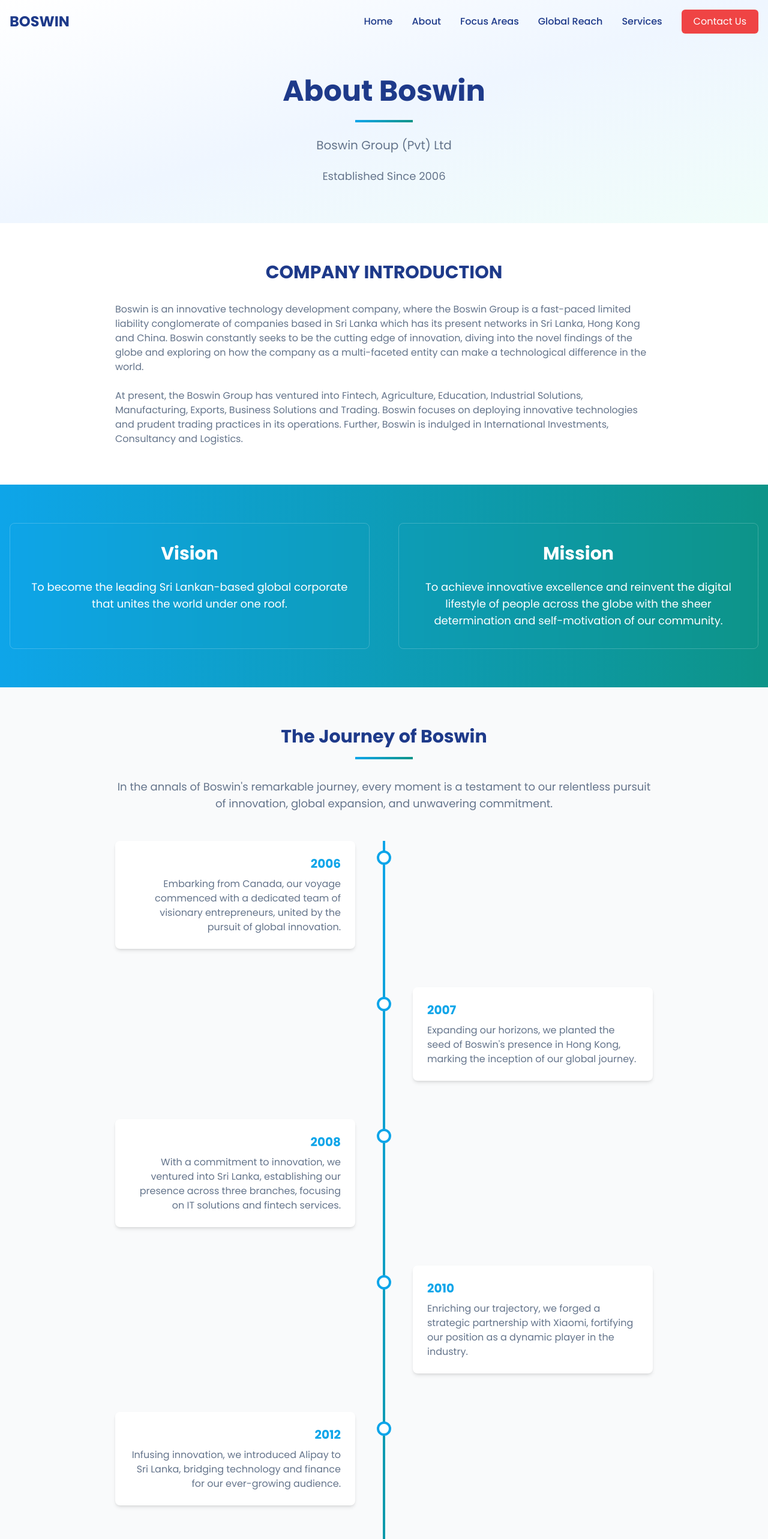
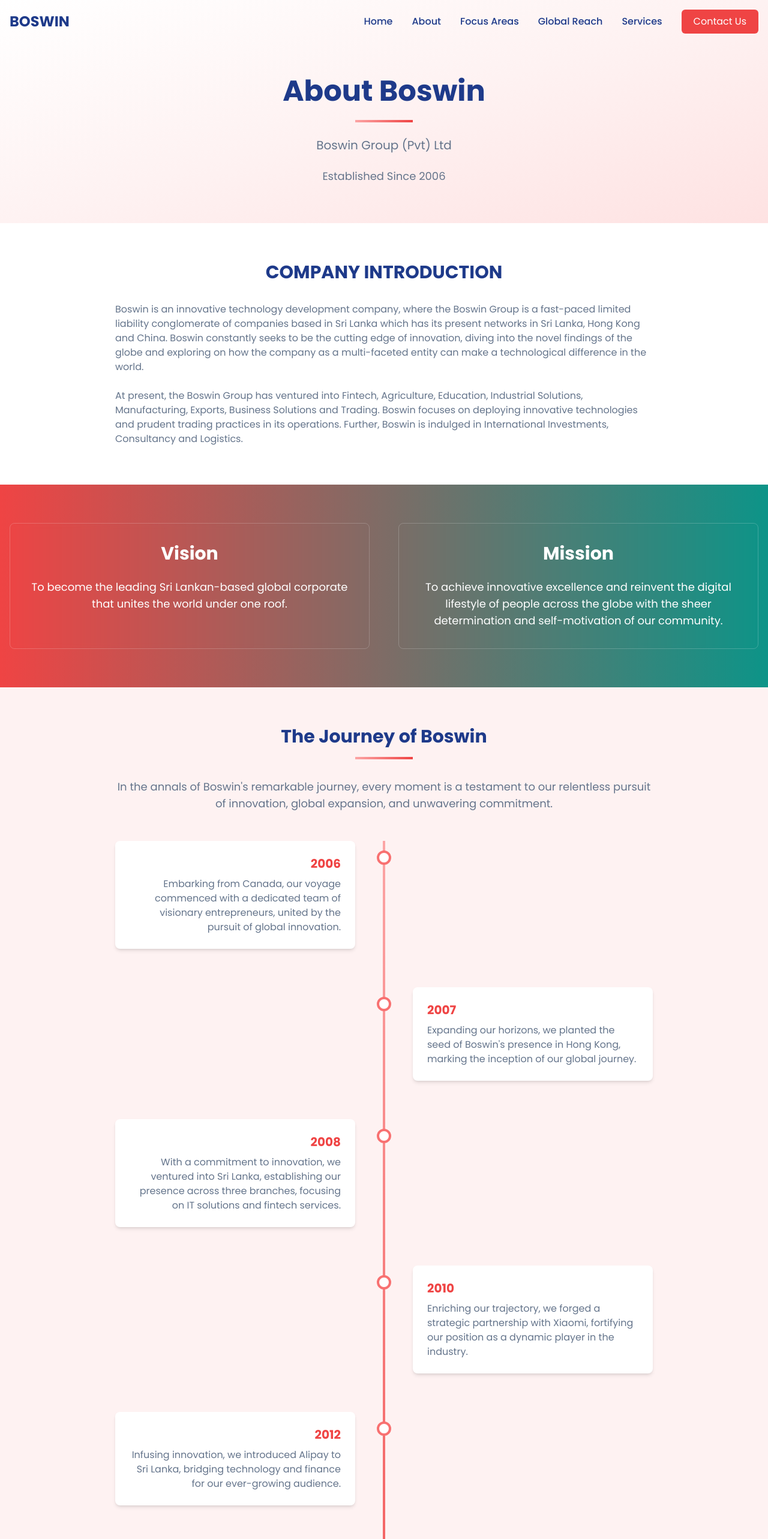
Before and after one commit to Lahiru4/boswin-infovision, a React (Vite) app: page /about in a window 1280 px wide. Shown: the top 2566 px of the page at 60% size. Built offline with nearby package versions, Linux system fonts and the light colour scheme.

Commit message:
Apply light red color to About page
Apply a 10% light red color to the About page.

```diff
--- a/src/pages/About.tsx
+++ b/src/pages/About.tsx
@@ -74,15 +74,15 @@ const About = () => {
   ];
 
   return (
-    <div className="min-h-screen">
+    <div className="min-h-screen bg-gradient-to-b from-white via-red-50 to-white">
       <Navbar />
 
       {/* Hero Section */}
-      <section className="pt-32 pb-16 bg-gradient-to-br from-white via-blue-50 to-teal-50">
+      <section className="pt-32 pb-16 bg-gradient-to-br from-white via-red-50 to-red-100">
         <div className="container mx-auto px-4">
           <div className="text-center max-w-3xl mx-auto">
             <h1 className="text-4xl md:text-5xl font-bold text-boswin-navy mb-6">About Boswin</h1>
-            <div className="h-1 w-24 bg-gradient-to-r from-boswin-blue to-boswin-teal mx-auto mb-6"></div>
+            <div className="h-1 w-24 bg-gradient-to-r from-red-300 to-red-500 mx-auto mb-6"></div>
             <p className="text-xl text-boswin-gray mb-6">
               Boswin Group (Pvt) Ltd
             </p>
@@ -94,7 +94,7 @@ const About = () => {
       </section>
 
       {/* Company Introduction */}
-      <section className="py-16 bg-white">
+      <section className="py-16 bg-white bg-opacity-90">
         <div className="container mx-auto px-4">
           <div className="max-w-4xl mx-auto">
             <h2 className="text-3xl font-bold text-boswin-navy mb-8 text-center">COMPANY INTRODUCTION</h2>
@@ -111,7 +111,7 @@ const About = () => {
       </section>
 
       {/* Vision & Mission */}
-      <section className="py-16 bg-gradient-to-r from-boswin-blue to-boswin-teal text-white">
+      <section className="py-16 bg-gradient-to-r from-red-500 to-boswin-teal text-white">
         <div className="container mx-auto px-4">
           <div className="grid grid-cols-1 md:grid-cols-2 gap-12">
             <div className="text-center p-8 border border-white/20 rounded-lg backdrop-blur-sm">
@@ -131,31 +131,31 @@ const About = () => {
       </section>
 
       {/* Journey Timeline */}
-      <section className="py-16 bg-gray-50">
+      <section className="py-16 bg-red-50">
         <div className="container mx-auto px-4">
           <div className="max-w-4xl mx-auto">
             <h2 className="text-3xl font-bold text-boswin-navy mb-4 text-center">The Journey of Boswin</h2>
-            <div className="h-1 w-24 bg-gradient-to-r from-boswin-blue to-boswin-teal mx-auto mb-8"></div>
+            <div className="h-1 w-24 bg-gradient-to-r from-red-300 to-red-500 mx-auto mb-8"></div>
             <p className="text-lg text-boswin-gray text-center mb-12">
               In the annals of Boswin's remarkable journey, every moment is a testament to our relentless pursuit of innovation, global expansion, and unwavering commitment.
             </p>
 
             <div className="relative">
               {/* Timeline Line */}
-              <div className="absolute left-1/2 transform -translate-x-1/2 h-full w-1 bg-gradient-to-b from-boswin-blue to-boswin-teal"></div>
+              <div className="absolute left-1/2 transform -translate-x-1/2 h-full w-1 bg-gradient-to-b from-red-300 to-red-500"></div>
 
               {/* Timeline Items */}
               <div className="space-y-16">
                 {milestones.map((milestone, index) => (
                   <div key={index} className={`flex items-start ${index % 2 === 0 ? 'flex-row' : 'flex-row-reverse'}`}>
                     <div className={`w-1/2 ${index % 2 === 0 ? 'pr-12 text-right' : 'pl-12'}`}>
-                      <div className="bg-white p-6 rounded-lg shadow-md hover:shadow-lg transition-all">
-                        <h3 className="text-xl font-bold text-boswin-blue mb-2">{milestone.year}</h3>
+                      <div className="bg-white p-6 rounded-lg shadow-md hover:shadow-lg transition-all hover:border-l-2 hover:border-red-300">
+                        <h3 className="text-xl font-bold text-red-500 mb-2">{milestone.year}</h3>
                         <p className="text-boswin-gray">{milestone.description}</p>
                       </div>
                     </div>
                     <div className="absolute left-1/2 transform -translate-x-1/2 mt-4">
-                      <div className="w-6 h-6 rounded-full bg-white border-4 border-boswin-blue"></div>
+                      <div className="w-6 h-6 rounded-full bg-white border-4 border-red-400"></div>
                     </div>
                     <div className="w-1/2"></div>
                   </div>
@@ -167,20 +167,20 @@ const About = () => {
       </section>
 
       {/* Services & Brands */}
-      <section className="py-16 bg-white">
+      <section className="py-16 bg-white bg-opacity-90">
         <div className="container mx-auto px-4">
           <h2 className="text-3xl font-bold text-boswin-navy mb-4 text-center">Services & Brands</h2>
-          <div className="h-1 w-24 bg-gradient-to-r from-boswin-blue to-boswin-teal mx-auto mb-12"></div>
+          <div className="h-1 w-24 bg-gradient-to-r from-red-300 to-red-500 mx-auto mb-12"></div>
 
           <div className="grid grid-cols-1 md:grid-cols-2 lg:grid-cols-3 gap-8 mt-8">
             {services.map((service, index) => (
-              <div key={index} className="bg-gray-50 rounded-lg overflow-hidden shadow-md hover:shadow-xl transition-all duration-300 group">
-                <div className="h-2 bg-gradient-to-r from-boswin-blue to-boswin-teal"></div>
+              <div key={index} className="bg-red-50 rounded-lg overflow-hidden shadow-md hover:shadow-xl transition-all duration-300 group">
+                <div className="h-2 bg-gradient-to-r from-red-300 to-red-500"></div>
                 <div className="p-6">
-                  <h3 className="text-xl font-bold text-boswin-navy mb-2 group-hover:text-boswin-blue transition-colors">{service.title}</h3>
-                  <p className="text-boswin-teal font-medium mb-3">{service.description}</p>
+                  <h3 className="text-xl font-bold text-boswin-navy mb-2 group-hover:text-red-500 transition-colors">{service.title}</h3>
+                  <p className="text-red-500 font-medium mb-3">{service.description}</p>
                   <p className="text-boswin-gray">{service.details}</p>
-                  <a href="#" className="inline-flex items-center text-boswin-blue mt-4 font-medium hover:text-boswin-navy transition-colors">
+                  <a href="#" className="inline-flex items-center text-red-500 mt-4 font-medium hover:text-boswin-navy transition-colors">
                     Learn More <ArrowRight size={16} className="ml-1" />
                   </a>
                 </div>
@@ -191,48 +191,48 @@ const About = () => {
       </section>
 
       {/* Contact Information */}
-      <section className="py-16 bg-gray-50">
+      <section className="py-16 bg-red-50">
         <div className="container mx-auto px-4">
           <h2 className="text-3xl font-bold text-boswin-navy mb-4 text-center">Contact Us</h2>
-          <div className="h-1 w-24 bg-gradient-to-r from-boswin-blue to-boswin-teal mx-auto mb-12"></div>
+          <div className="h-1 w-24 bg-gradient-to-r from-red-300 to-red-500 mx-auto mb-12"></div>
 
           <div className="grid grid-cols-1 md:grid-cols-2 gap-8">
             {/* China Office */}
-            <div className="bg-white p-8 rounded-lg shadow-md hover:shadow-lg transition-all">
+            <div className="bg-white p-8 rounded-lg shadow-md hover:shadow-lg transition-all border-l-4 border-red-300">
               <h3 className="text-2xl font-bold text-boswin-navy mb-4">Head Office</h3>
-              <h4 className="text-lg font-semibold text-boswin-blue mb-4">Zhejiang Boswin Technology Co. Ltd</h4>
+              <h4 className="text-lg font-semibold text-red-500 mb-4">Zhejiang Boswin Technology Co. Ltd</h4>
 
               <div className="space-y-4">
                 <div className="flex items-start">
-                  <Building className="w-5 h-5 text-boswin-teal mt-1 mr-3" />
+                  <Building className="w-5 h-5 text-red-500 mt-1 mr-3" />
                   <p className="text-boswin-gray">
                     Zhonghao International Business Center, No. 672, Xintang Road, Jianggan District, Hangzhou, Zhejiang, China
                   </p>
                 </div>
                 <div className="flex items-center">
-                  <Phone className="w-5 h-5 text-boswin-teal mr-3" />
+                  <Phone className="w-5 h-5 text-red-500 mr-3" />
                   <p className="text-boswin-gray">+8618626859893</p>
                 </div>
               </div>
             </div>
 
             {/* Sri Lanka Office */}
-            <div className="bg-white p-8 rounded-lg shadow-md hover:shadow-lg transition-all">
+            <div className="bg-white p-8 rounded-lg shadow-md hover:shadow-lg transition-all border-l-4 border-red-300">
               <h3 className="text-2xl font-bold text-boswin-navy mb-4">Sri Lanka Office</h3>
 
               <div className="space-y-4">
                 <div className="flex items-start">
-                  <Building className="w-5 h-5 text-boswin-teal mt-1 mr-3" />
+                  <Building className="w-5 h-5 text-red-500 mt-1 mr-3" />
                   <p className="text-boswin-gray">
                     12, Second Lane, Beddagana Road, Pita Kotte, Sri Lanka
                   </p>
                 </div>
                 <div className="flex items-center">
-                  <Clock className="w-5 h-5 text-boswin-teal mr-3" />
+                  <Clock className="w-5 h-5 text-red-500 mr-3" />
                   <p className="text-boswin-gray">Mon-Sat: 08:00 - 18:00</p>
                 </div>
                 <div className="flex items-center">
-                  <Phone className="w-5 h-5 text-boswin-teal mr-3" />
+                  <Phone className="w-5 h-5 text-red-500 mr-3" />
                   <p className="text-boswin-gray">+94 76 300 6555</p>
                 </div>
               </div>
@@ -242,7 +242,7 @@ const About = () => {
           <div className="mt-12 text-center">
             <a
               href="#contact"
-              className="inline-block bg-boswin-blue hover:bg-boswin-navy text-white px-8 py-3 rounded-md transition-colors duration-300"
+              className="inline-block bg-red-500 hover:bg-red-600 text-white px-8 py-3 rounded-md transition-colors duration-300"
             >
               Get in Touch
             </a>
```
